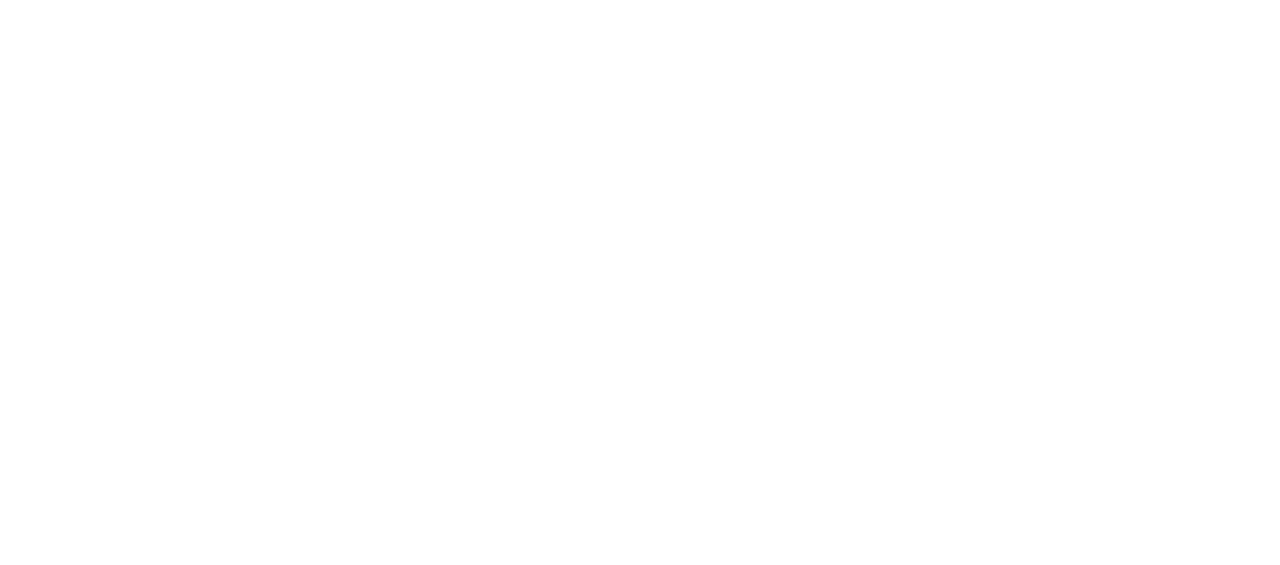
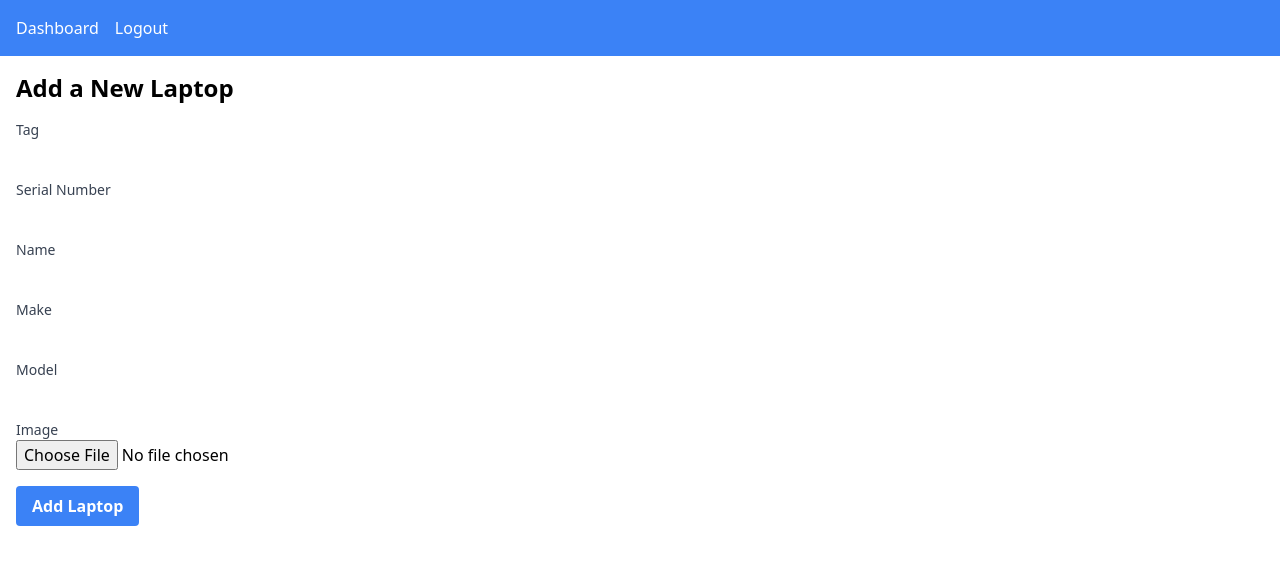
Before and after one commit to ThomasCross257/CAL-IT-Checkout-System, a Flask app: page /add_laptop in a window 1280 px wide. Before the commit the part shown is empty. Shown: the top 565 px of the page. Run offline with Flask 3, Linux system fonts and the light colour scheme; some libraries are stand-ins or nearby versions.

Commit message:
Adding laptop functionality

```diff
--- a/admin/admin.py
+++ b/admin/admin.py
@@ -35,7 +35,8 @@ def add_laptop():
         name = request.form['name']
         make = request.form['make']
         model = request.form['model']
-        device = Laptop(tag=tag, serial=serial, name=name, make=make, model=model)
+        image = request.form['image']
+        device = Laptop(tag=tag, serial=serial, name=name, make=make, model=model, image=image)
         db.session.add(device)
         db.session.commit()
         return redirect(url_for('admin.dashboard'))
--- a/admin/templates/add_laptop.html
+++ b/admin/templates/add_laptop.html
@@ -0,0 +1,51 @@
+<!DOCTYPE html>
+<html lang="en">
+
+<head>
+    {% extends 'base.html' %}
+    {% block title %}Add Laptop{% endblock %}
+</head>
+
+<body>
+    {% block content %}
+    <nav class="bg-blue-500 text-white p-4">
+        <ul class="flex space-x-4">
+            <li><a href="{{url_for('admin.dashboard')}}">Dashboard</a></li>
+            <li><a href="{{url_for('admin.logout')}}">Logout</a></li>
+        </ul>
+    </nav>
+    <div class="container mx-auto p-4">
+        <h2 class="text-2xl font-bold mb-4">Add a New Laptop</h2>
+        <form method="post" action="{{ url_for('admin.add_laptop') }}" enctype="multipart/form-data">
+            <div class="mb-4">
+                <label for="tag" class="block text-sm font-medium text-gray-700">Tag</label>
+                <input type="number" class="form-input" id="tag" name="tag" required>
+            </div>
+            <div class="mb-4">
+                <label for="serial" class="block text-sm font-medium text-gray-700">Serial Number</label>
+                <input type="text" class="form-input" id="serial" name="serial" required>
+            </div>
+            <div class="mb-4">
+                <label for="name" class="block text-sm font-medium text-gray-700">Name</label>
+                <input type="text" class="form-input" id="name" name="name" required>
+            </div>
+            <div class="mb-4">
+                <label for="make" class="block text-sm font-medium text-gray-700">Make</label>
+                <input type="text" class="form-input" id="make" name="make" required>
+            </div>
+            <div class="mb-4">
+                <label for="model" class="block text-sm font-medium text-gray-700">Model</label>
+                <input type="text" class="form-input" id="model" name="model" required>
+            </div>
+            <div class="mb-4">
+                <label for="image" class="block text-sm font-medium text-gray-700">Image</label>
+                <input type="file" class="form-input" id="image" name="image" required>
+            </div>
+            <button type="submit" class="bg-blue-500 hover:bg-blue-700 text-white font-bold py-2 px-4 rounded">Add
+                Laptop</button>
+        </form>
+    </div>
+    {% endblock %}
+</body>
+
+</html>
--- a/admin/templates/login.html
+++ b/admin/templates/login.html
@@ -9,6 +9,11 @@
 <body>
     {% block content %}
     <div class="container mx-auto p-4">
+        <a href="/">
+            <button type="button" class="bg-red-500 hover:bg-red-700 text-white font-bold py-2 px-4 rounded">
+                Home
+            </button>
+        </a>
         <h1 class="text-2xl font-bold mb-4">Admin Login</h1>
         <form method="post" action="/admin-login">
             <div class="mb-4">
--- a/templates/laptopList.html
+++ b/templates/laptopList.html
@@ -21,7 +21,7 @@
                     <div class="bg-white border border-gray-300 rounded-md p-4">
                         <img src="{{ url_for('static', filename='Macbook.jpg') }}" class="w-full mb-4"
                             alt="Laptop Image">
-                        <h5 class="text-xl font-bold">{{ laptop.make }}</h5>
+                        <h5 class="text-xl font-bold">{{ laptop.name }}</h5>
                     </div>
                 </a>
             </li>
```
Also changed, not shown: 1 other file.
